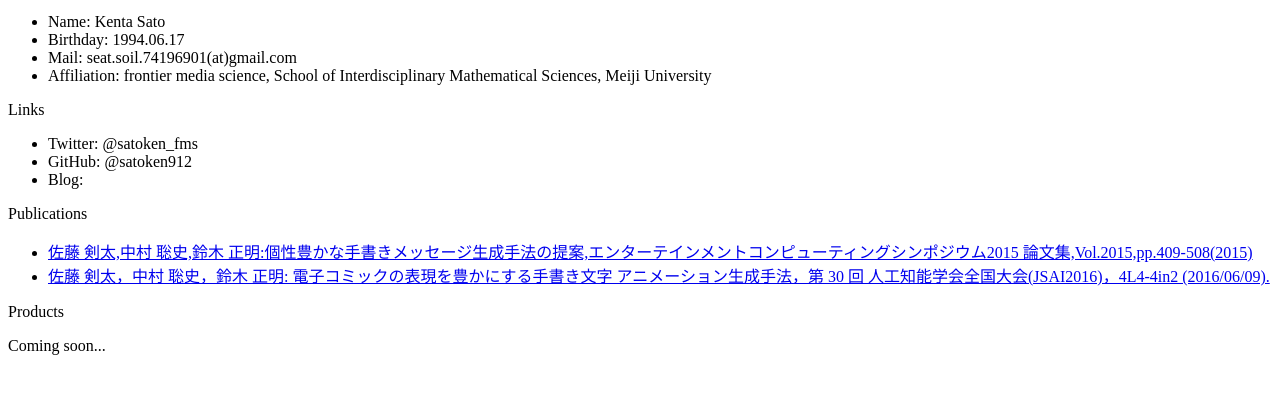
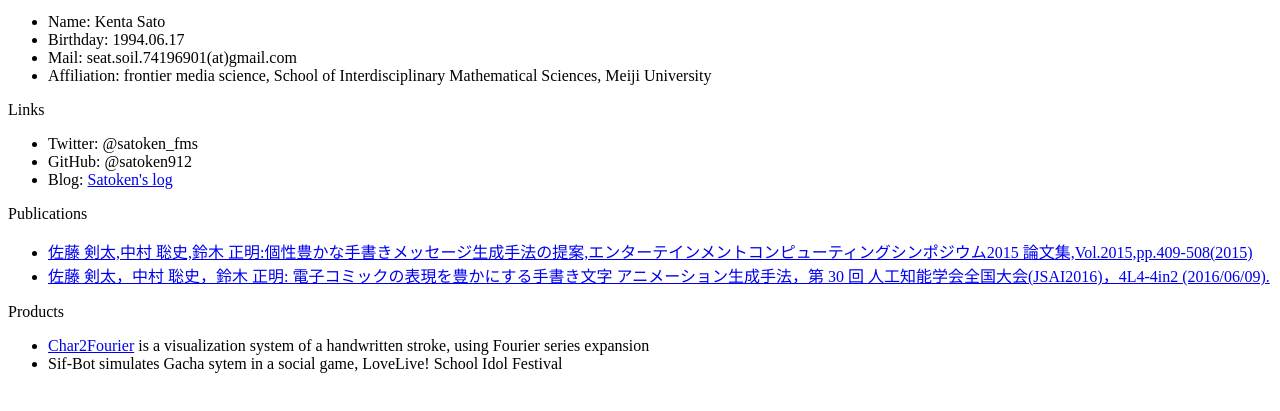
Before and after one commit to satoken006/satoken006.github.io, a plain HTML site: page index.html in a window 1280 px wide. Shown: the part 101-512 px from the top of the page. Drawn offline with Linux system fonts and the light colour scheme.

Commit message:
add products

```diff
--- a/index.html
+++ b/index.html
@@ -20,7 +20,7 @@
 		<ul>
 			<li>Twitter: @satoken_fms</li>
 			<li>GitHub: @satoken912</li>
-			<li>Blog: <a href="http://seat-soil-74196901.hateblo.jp/"></a></li>
+			<li>Blog: <a href="http://seat-soil-74196901.hateblo.jp/">Satoken's log</a></li>
 		</ul>
 	</div>
 	<div>
@@ -40,7 +40,10 @@
 	</div>
 	<div>
 		<p>Products</p>
-		Coming soon...
+		<ul>
+			<li><a href="http://satoken.nkmr.io/2015/Char2Fourier/convert.html">Char2Fourier</a> is a visualization system of a handwritten stroke, using Fourier series expansion</li>
+			<li>Sif-Bot simulates Gacha sytem in a social game, LoveLive! School Idol Festival</li>
+		</ul>
 	</div>
 </body>
 </html>
```
